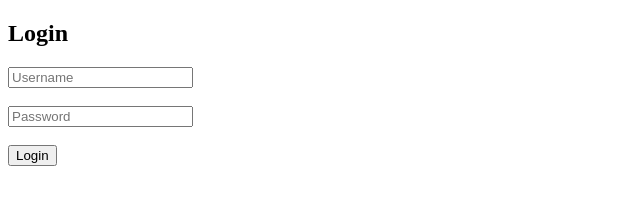
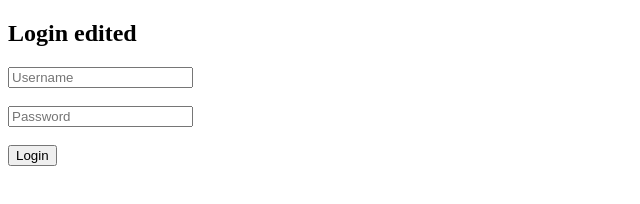
Before and after one commit to rajesh20032003/login-page, a plain HTML site: page index.html in a window 1280 px wide. Shown: the whole page, without its empty margins (0-640 px from the left). Drawn offline with Linux system fonts and the light colour scheme.

Commit message:
change login to login edited

```diff
--- a/index.html
+++ b/index.html
@@ -1,8 +1,9 @@
+
 <!DOCTYPE html>
 <html>
 <head><title>Login</title></head>
 <body>
-  <h2>Login</h2>
+  <h2>Login edited</h2>
   <form>
     <input type="text" placeholder="Username"><br><br>
     <input type="password" placeholder="Password"><br><br>
```
